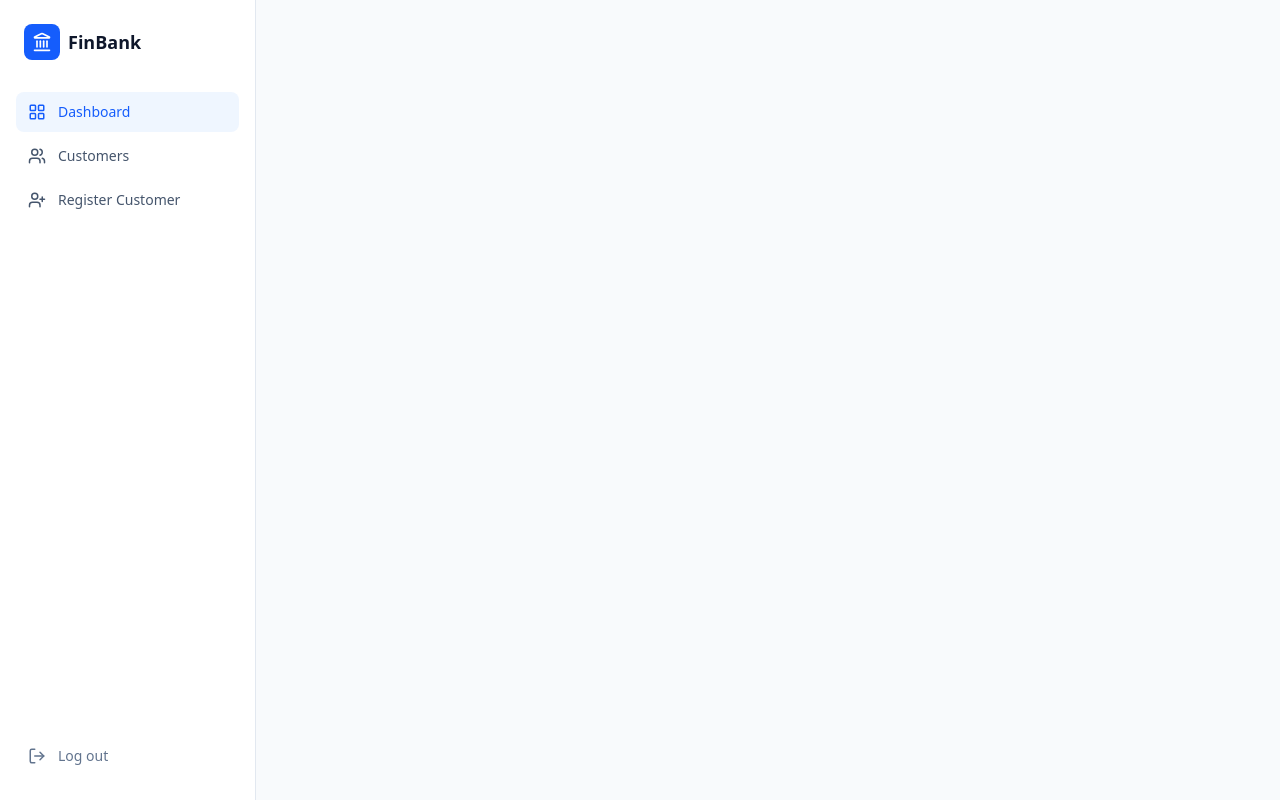
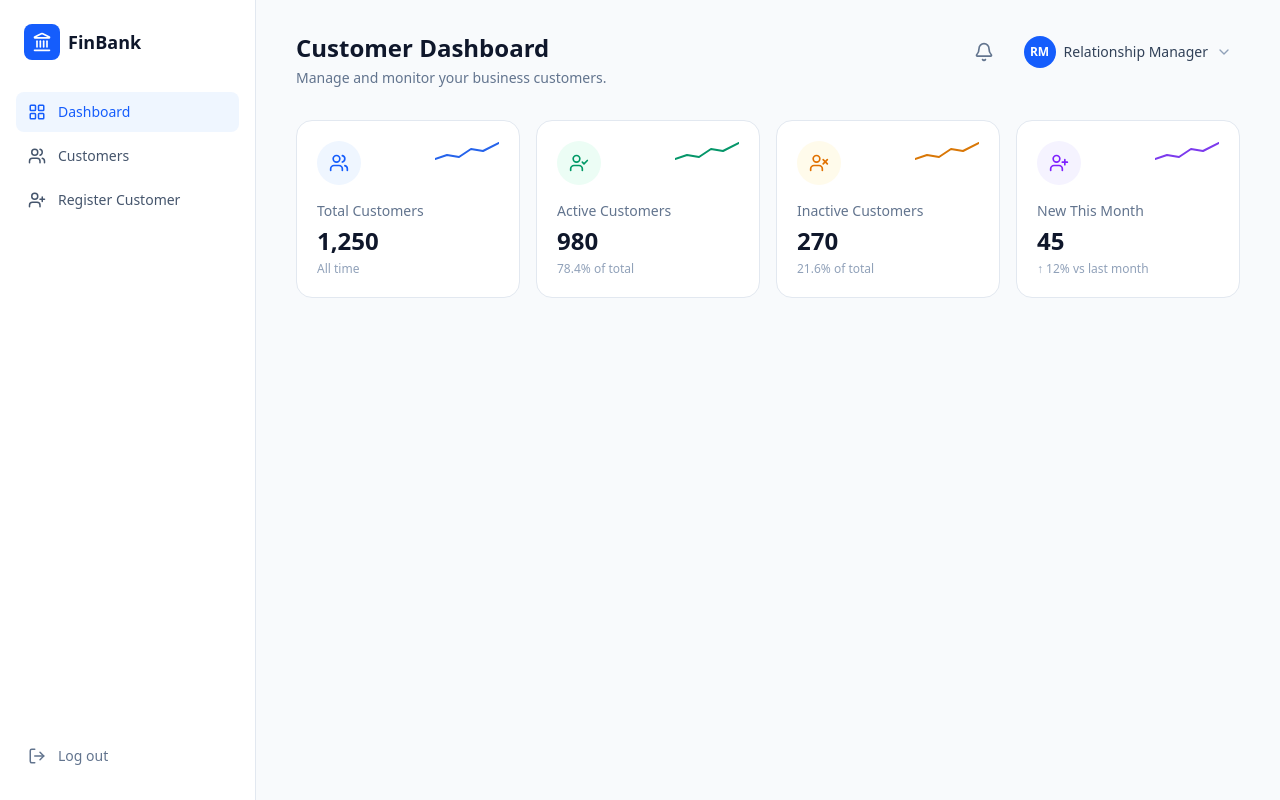
Before and after one commit to bakeji/customer-management-dashboard, a Next.js app: page / in a window 1280 px wide. Built offline with nearby package versions, Linux system fonts and the light colour scheme.

Commit message:
Add Topbar component and integrate it into DashboardPage; implement StatCard components for customer statistics

```diff
--- a/app/page.tsx
+++ b/app/page.tsx
@@ -1,6 +1,10 @@
 "use client";
 
 import DashboardShell from "@/components/dashboardshell";
+import { Users, UserCheck, UserX, UserPlus } from "lucide-react";
+import StatCard from "@/components/statCards";
+import Topbar from "@/components/Topbar";
+import { mockCustomers, dashboardStats } from "@/lib/mock-data";
 
 
 
@@ -16,9 +20,39 @@ export default function DashboardPage() {
 
   return (
     <DashboardShell>
+      <Topbar />
 
-            {/* stat cards */}
+      {/* stat cards */}
       <div className="grid grid-cols-1 gap-4 sm:grid-cols-2 lg:grid-cols-4">
+        <StatCard
+          icon={Users}
+          label="Total Customers"
+          value={dashboardStats.total.toLocaleString()}
+          helper="All time"
+          tone="blue"
+        />
+
+         <StatCard
+          icon={UserCheck}
+          label="Active Customers"
+          value={dashboardStats.active.toLocaleString()}
+          helper={`${((dashboardStats.active / dashboardStats.total) * 100).toFixed(1)}% of total`}
+          tone="green"
+        />
+        <StatCard
+          icon={UserX}
+          label="Inactive Customers"
+          value={dashboardStats.inactive.toLocaleString()}
+          helper={`${((dashboardStats.inactive / dashboardStats.total) * 100).toFixed(1)}% of total`}
+          tone="amber"
+        />
+        <StatCard
+          icon={UserPlus}
+          label="New This Month"
+          value={dashboardStats.newThisMonth.toLocaleString()}
+          helper={`↑ ${dashboardStats.newThisMonthGrowth}% vs last month`}
+          tone="violet"
+        />
 
       </div>
 
--- /dev/null
+++ b/components/Topbar.tsx
@@ -0,0 +1,34 @@
+"use client";
+
+import { Bell, ChevronDown } from "lucide-react";
+
+export default function Topbar() {
+  return (
+    <div className="mb-8 flex items-start justify-between gap-4">
+      <div>
+        <h1 className="text-2xl font-semibold text-slate-900">Customer Dashboard</h1>
+        <p className="mt-1 text-sm text-slate-500">Manage and monitor your business customers.</p>
+      </div>
+
+      <div className="flex shrink-0 items-center gap-4">
+        <button
+          aria-label="Notifications"
+          className="relative flex h-10 w-10 items-center justify-center rounded-full text-slate-500 hover:bg-slate-100"
+        >
+          <Bell className="h-5 w-5" />
+          {/* <span className="absolute right-1.5 top-1.5 flex h-4 min-w-4 items-center justify-center rounded-full bg-blue-600 px-1 text-[10px] font-semibold text-white">
+            3
+          </span> */}
+        </button>
+
+        <button className="flex items-center gap-2 rounded-full py-1 pl-1 pr-2 hover:bg-slate-100">
+          <span className="flex h-8 w-8 items-center justify-center rounded-full bg-blue-600 text-xs font-semibold text-white">
+            RM
+          </span>
+          <span className="text-sm font-medium text-slate-700">Relationship Manager</span>
+          <ChevronDown className="h-4 w-4 text-slate-400" />
+        </button>
+      </div>
+    </div>
+  );
+}
```
